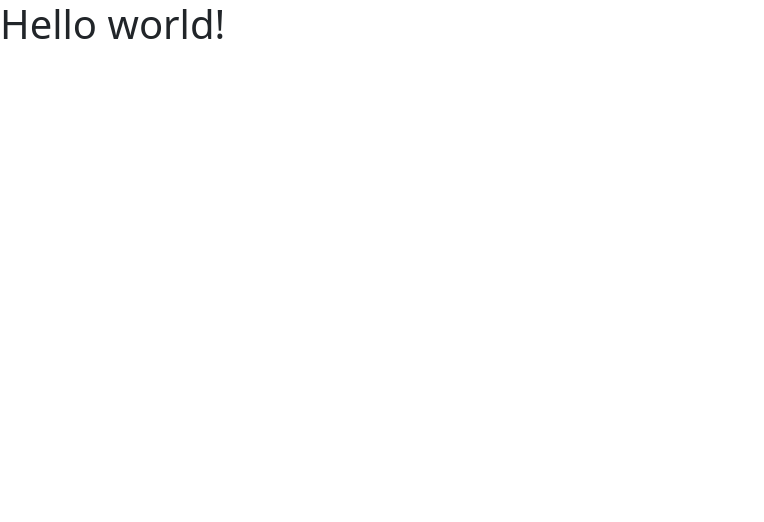
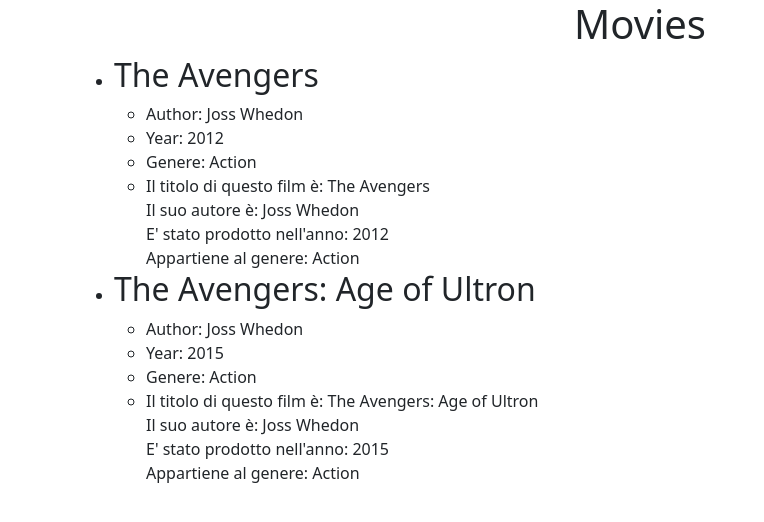
Before and after one commit to Marcap00/php-oop-1, a PHP site: page / in a window 1280 px wide. Shown: the top 522 px of the page, without its empty margins (0-764 px from the left). Run offline with PHP 8.4, Linux system fonts and the light colour scheme.

Commit message:
added a first approach to exercise

```diff
--- a/classes/Movie.php
+++ b/classes/Movie.php
@@ -0,0 +1,33 @@
+<?php
+
+class Movie
+{
+    // Proprietà o variabili d'istanza
+    public $title;
+    public $author;
+    public $year;
+    public $genre;
+
+    // Costruttore
+    public function __construct($title, $author, $year, $genre)
+    {
+        $this->title = $title;
+        $this->author = $author;
+        $this->year = $year;
+        $this->genre = $genre;
+    }
+
+    // Metodi
+    public function getDescription()
+    {
+        return "
+        Il titolo di questo film è: $this->title
+        <br>
+        Il suo autore è: $this->author
+        <br>
+        E' stato prodotto nell'anno: $this->year
+        <br>
+        Appartiene al genere: $this->genre
+        ";
+    }
+}
--- a/index.php
+++ b/index.php
@@ -1,3 +1,14 @@
+<?php
+require_once __DIR__ . '/classes/Movie.php';
+$theAvengers = new Movie('The Avengers', 'Joss Whedon', 2012, 'Action');
+$theAvengersAgeOfUltron = new Movie('The Avengers: Age of Ultron', 'Joss Whedon', 2015, 'Action');
+$movies = [
+    $theAvengers,
+    $theAvengersAgeOfUltron
+];
+?>
+
+
 <!DOCTYPE html>
 <html lang="en">
 
@@ -14,8 +25,31 @@
 </head>
 
 <body>
-    <h1>Hello world!</h1>
+    <main>
+        <div class="container">
+            <h1 class="text-center">Movies</h1>
+            <ul>
+                <?php foreach ($movies as $movie) : ?>
+                <li>
+                    <h2><?= $movie->title; ?></h2>
+                    <ul>
+                        <li>
+                            Author: <?= $movie->author; ?>
+                        </li>
+                        <li>
+                            Year: <?= $movie->year; ?>
+                        </li>
+                        <li>
+                            Genere: <?= $movie->genre; ?>
+                        </li>
+                        <li><?= $movie->getDescription() ?></li>
+                    </ul>
+                </li>
+                <?php endforeach; ?>
+            </ul>
+        </div>
 
+    </main>
 </body>
 
 </html>
```
